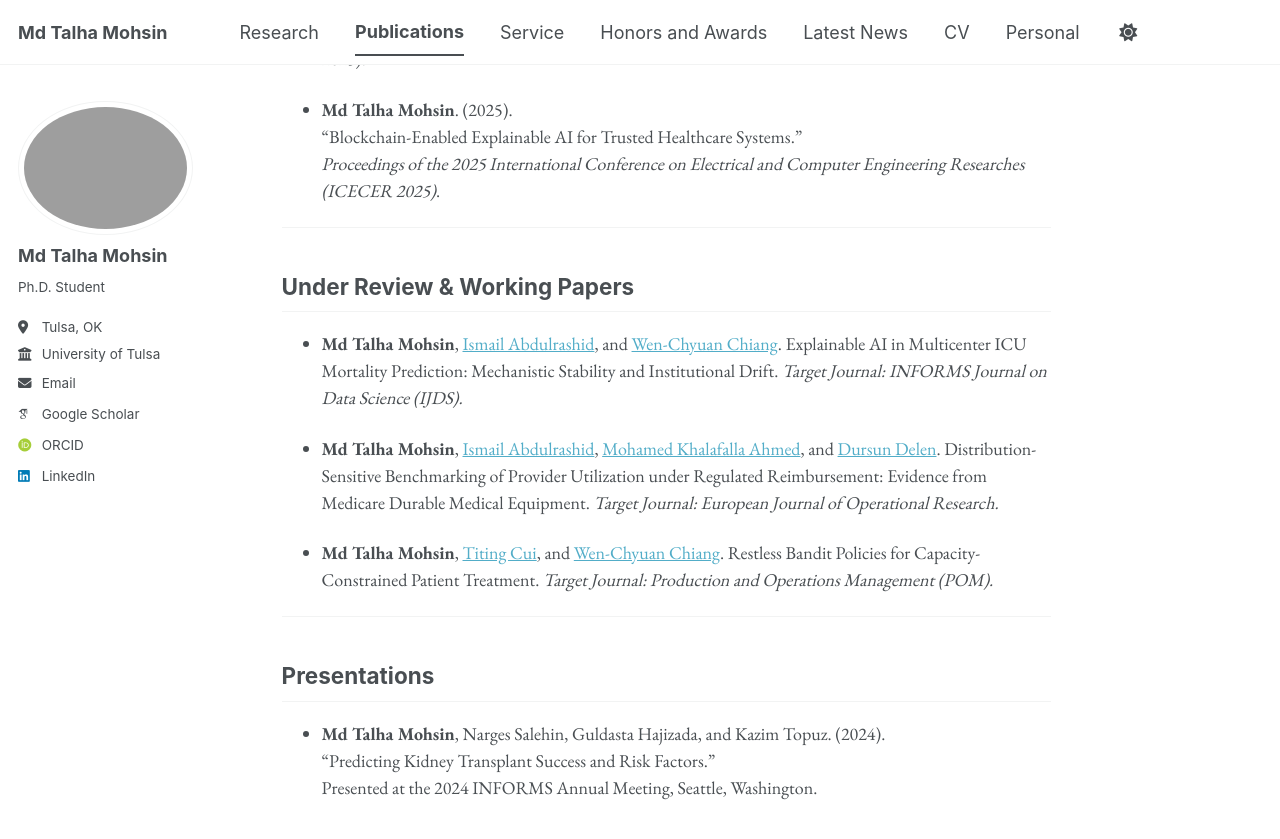
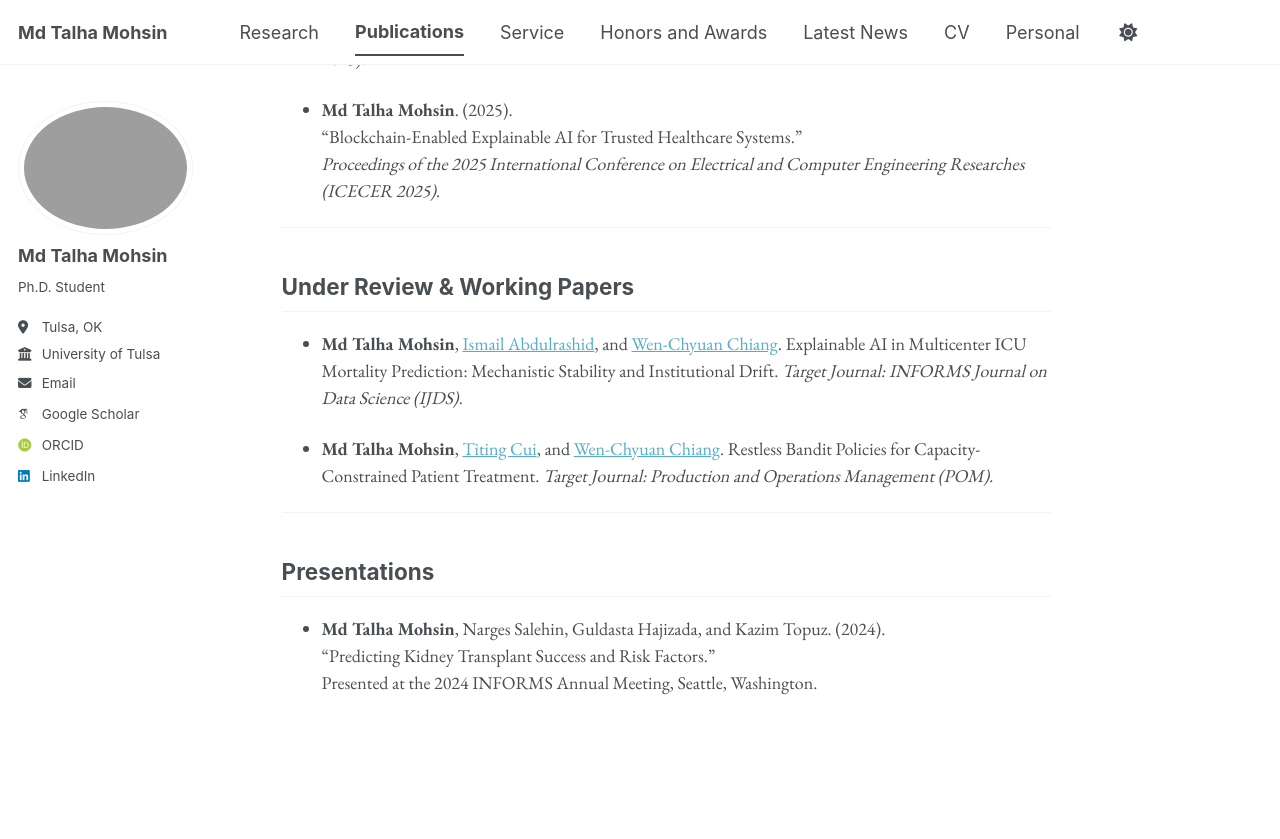
Before and after one commit to mdtalhamohsin/mdtalhamohsin.github.io, a Jekyll site: the page built from _pages/publications.md, in a window 1280 px wide and 900 px high, scrolled down 910 px. Shown: the top 839 px of the window. Built offline with Jekyll 4.4.1, drawn with Linux system fonts in a browser that asks for light colours; some web fonts are replaced; a script bundle is joined from its source files by our own code; library files that are not in the unit come from our copies; after the commit the page ends 1705 px from its top, so only the background shows below that.

Commit message:
Update publications.md

```diff
--- a/_pages/publications.md
+++ b/_pages/publications.md
@@ -15,7 +15,6 @@ Find my publications on [Google Scholar](https://scholar.google.com/citations?us
   <a href="https://experts.okstate.edu/dursun.delen" target="_blank" rel="noopener noreferrer">Dursun Delen</a>.<br>
   <em>"Explainable AI and Decision Analytics for Early Disease Detection: A Synthesis of Healthcare Information Systems."</em><br>
   **Annals of Operations Research** (ABDC **A**).
-
 
 
 - <a href="https://utulsa.edu/people/ismail-abdulrashid/" target="_blank" rel="noopener noreferrer">Ismail Abdulrashid</a>, **Md Talha Mohsin**, <a href="https://www.famu.edu/info/faculty-staff/profiles/saet/mohamed-khalafalla-ahmed.php" target="_blank" rel="noopener noreferrer">Mohamed Khalafalla Ahmed</a>, and <a href="https://experts.okstate.edu/dursun.delen" target="_blank" rel="noopener noreferrer">Dursun Delen</a>. <em>A Decision-Centered Assessment of Explainable AI in Transport Logistics.</em> <strong>Journal of Computer Information Systems</strong> (ABDC <strong>A</strong>).
@@ -51,15 +50,10 @@ Find my publications on [Google Scholar](https://scholar.google.com/citations?us
   *Target Journal: INFORMS Journal on Data Science (IJDS).*
 
 
-- **Md Talha Mohsin**, <a href="https://utulsa.edu/people/ismail-abdulrashid/" target="_blank" rel="noopener noreferrer">Ismail Abdulrashid</a>, <a href="https://www.famu.edu/info/faculty-staff/profiles/saet/mohamed-khalafalla-ahmed.php" target="_blank" rel="noopener noreferrer">Mohamed Khalafalla Ahmed</a>, and <a href="https://experts.okstate.edu/dursun.delen" target="_blank" rel="noopener noreferrer">Dursun Delen</a>.
-  Distribution-Sensitive Benchmarking of Provider Utilization under Regulated Reimbursement: Evidence from Medicare Durable Medical Equipment.
-  *Target Journal: European Journal of Operational Research.*
-
 
 - **Md Talha Mohsin**, <a href="https://tcui-pitt.github.io/" target="_blank" rel="noopener noreferrer">Titing Cui</a>, and <a href="https://utulsa.edu/people/wen-chyuan-chiang/" target="_blank" rel="noopener noreferrer">Wen-Chyuan Chiang</a>.
   Restless Bandit Policies for Capacity-Constrained Patient Treatment.
   *Target Journal: Production and Operations Management (POM).*
-
 
 
 ---
```
